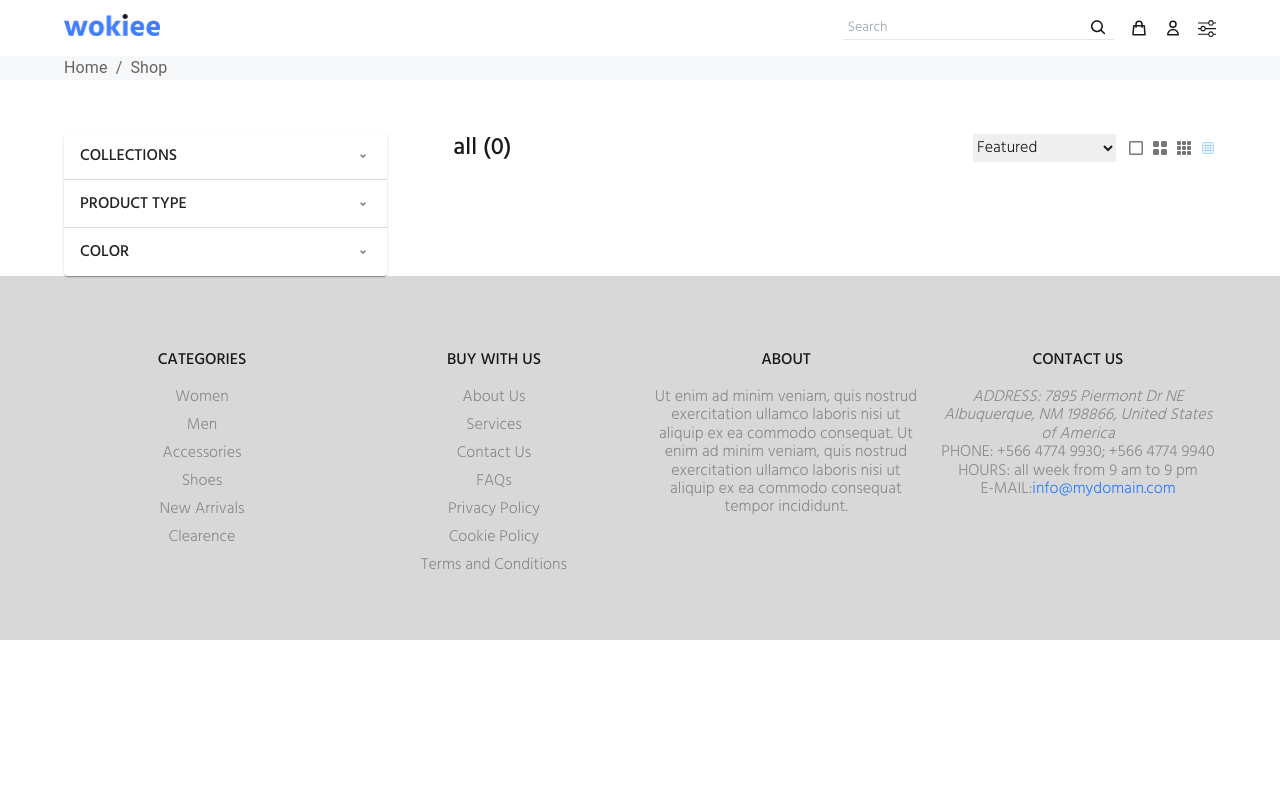
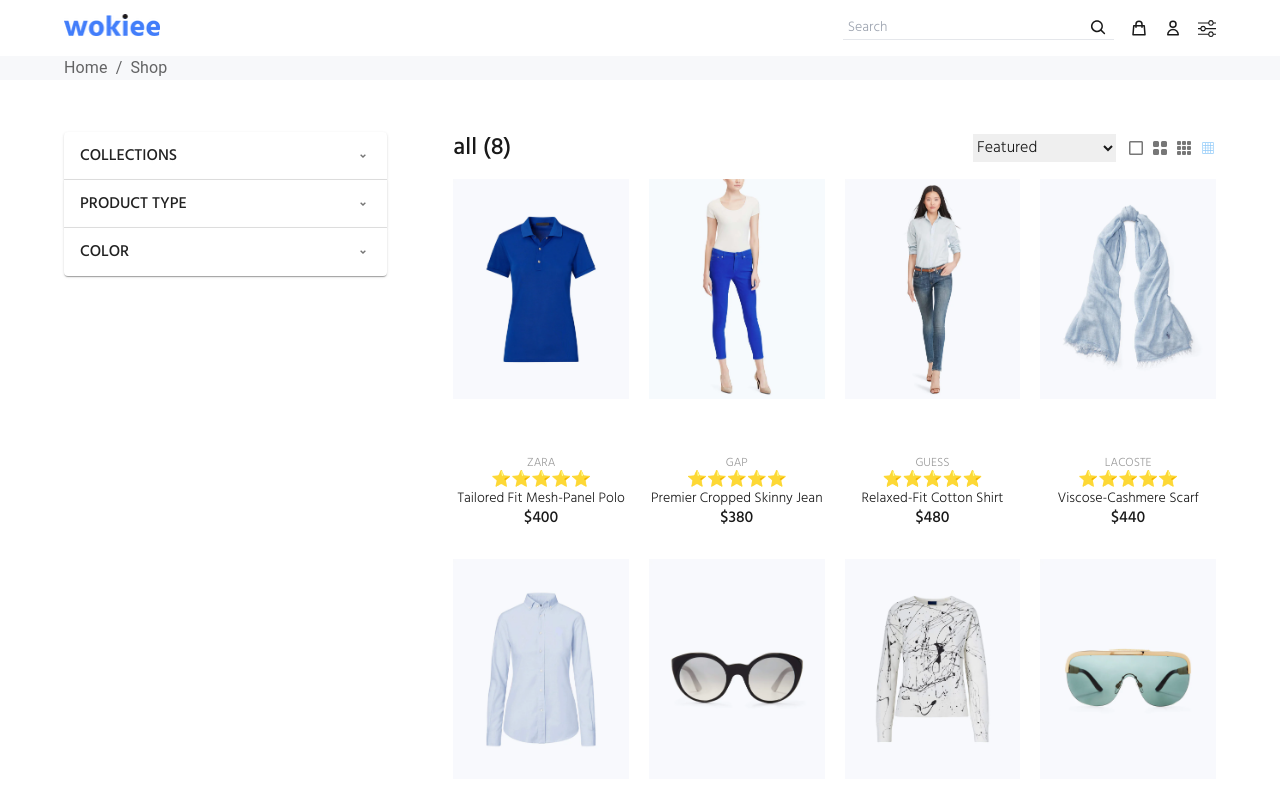
Before and after one commit to dev3h/workiee, a React (Create React App) app: page /products in a window 1280 px wide. Shown: the top 800 px of the page. Built offline with nearby package versions, Linux system fonts and the light colour scheme.

Commit message:
fix some bug

```diff
--- a/src/screens/Products.js
+++ b/src/screens/Products.js
@@ -10,9 +10,7 @@ import { HiOutlineShoppingBag } from "react-icons/hi";
 import { FcGrid } from "react-icons/fc";
 import Header from "../components/header/Header";
 import Footer from "../components/footer/Footer";
-import {
-  getWomenProducts,
-} from "../services/api";
+import { getWomenProducts } from "../services/api";
 import { addProduct } from "../reducers/productSlice";
 import FilterSideBar from "../components/filterSideBar/FilterSideBar";
 
@@ -49,25 +47,32 @@ export default function Products() {
 
   useEffect(() => {
     const getAllWomenProducts = async () => {
+      const womenProducts = await getWomenProducts();
+      if(collectionSelected === "all") {
+      setWomenProduct(womenProducts);
+      } else {
+        const filterData = womenProducts?.filter((product) => {
+          return product.collection === collectionSelected;
+        });
+        setWomenProduct(filterData);
+      }
       let url = new URL(window.location.href);
       let productName = url.searchParams.get("name");
-      const womenProducts = await getWomenProducts();
 
-      collectionSelected === 'all' && setWomenProduct(womenProducts);
-      if (productName !== null) {
-        setWomenProduct(
-          womenProducts?.filter((product) => {
-            return product?.name?.toLowerCase().includes(productName?.toLowerCase());
-          })
-        );
-      }
-      const filterData = womenProducts?.filter((product) => {
-        return product.collection === collectionSelected;
-      });
-      setWomenProduct(filterData);
+    if (productName !== null) {
+      filterByName(womenProducts,productName);
+    }
     };
     getAllWomenProducts();
   }, [collectionSelected]);
+
+  const filterByName = (womenProducts,productName) => {
+      setWomenProduct(
+        womenProducts?.filter((product) => {
+          return product?.name?.toLowerCase().includes(productName?.toLowerCase());
+        })
+      );
+  };
 
   const filterProductByCollection = (collection) => {
     setCollectionSelected(collection);
@@ -96,8 +101,7 @@ export default function Products() {
             </Breadcrumbs>
           </Container>
         </div>
-        {/*  */}
-        <div className="mt-[52px]">
+        <div className="mt-[52px] mb-16">
           <Container maxWidth="lg">
             <Grid container spacing={2} columns={12}>
               {/* side bar */}
@@ -107,12 +111,12 @@ export default function Products() {
               {/* grid products */}
               <Grid item lg={8}>
                 {/* filter bar */}
-                <div className="filter-products flex justify-between items-center">
-                  <h2 className="font-medium text-2xl">
+                <div className="flex items-center justify-between filter-products">
+                  <h2 className="text-2xl font-medium">
                     {collectionSelected} ({womenProduct.length})
                   </h2>
                   <div className="flex items-center gap-3">
-                    <select className="sort-position font-light cursor-pointer">
+                    <select className="font-light cursor-pointer sort-position">
                       <option>Featured</option>
                       <option>Name Ascending</option>
                       <option>Name Descending</option>
@@ -153,7 +157,7 @@ export default function Products() {
                         src={item.image}
                         alt={item.name}
                       />
-                      <div className="text-center pt-4 translate-y-10 transition-all duration-300  group-hover:translate-y-0">
+                      <div className="pt-4 text-center transition-all duration-300 translate-y-10 group-hover:translate-y-0">
                         <h6 className="text-xs text-[#999]">{item.band}</h6>
                         <div>{item.star}</div>
                         <h2 className="text-sm">{item.name}</h2>
```
